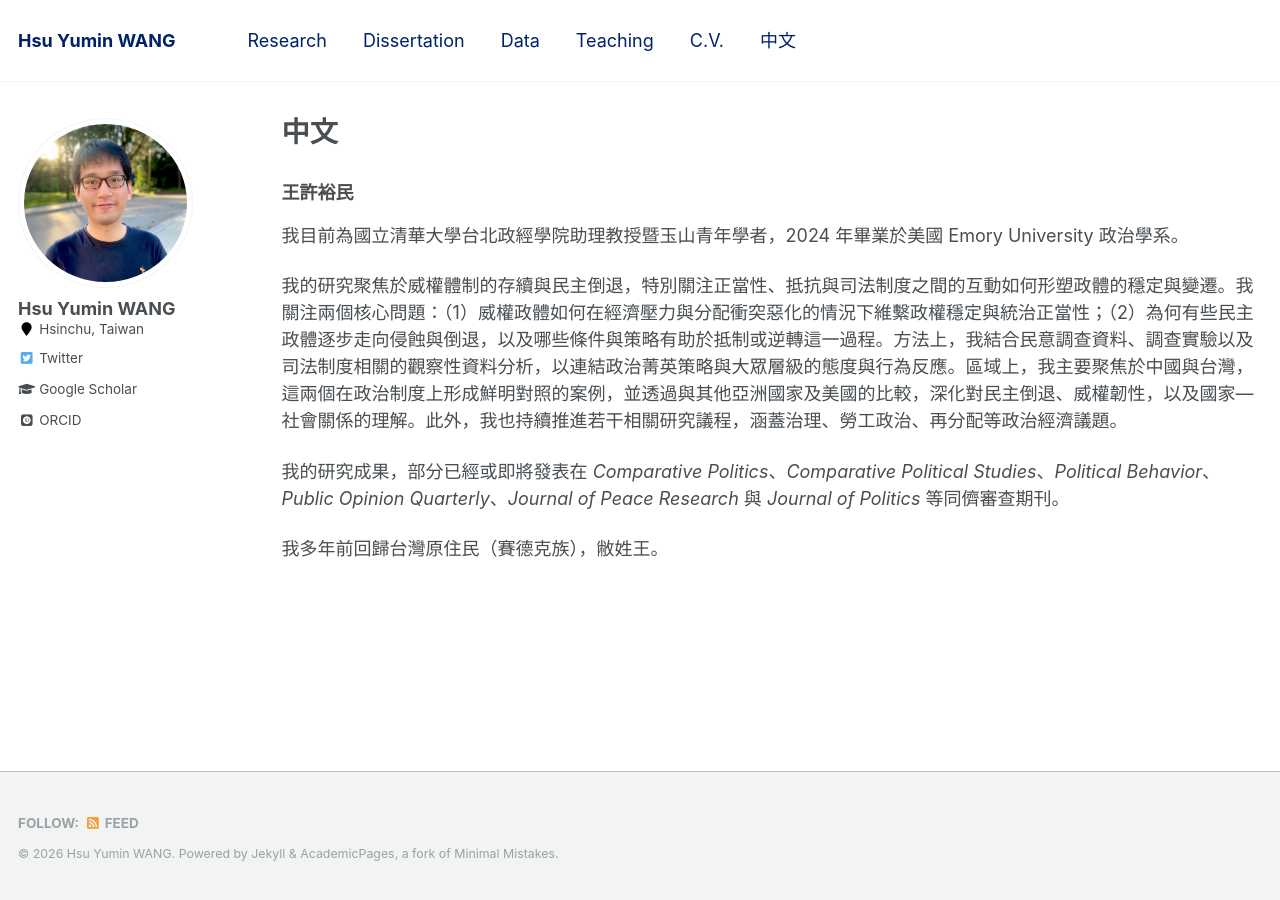
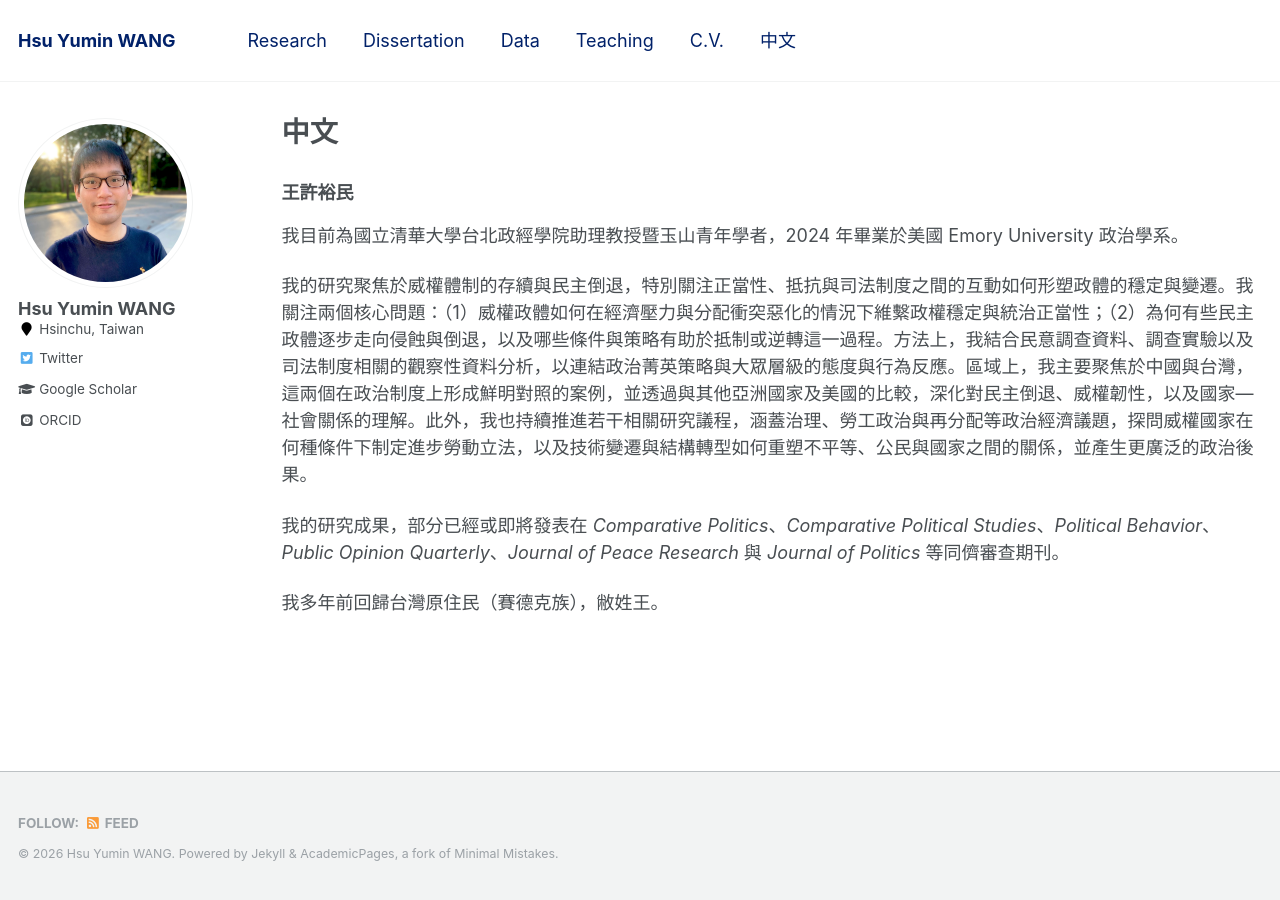
Before and after one commit to hsuyumin/hsuyumin.github.io, a Jekyll site: the page built from _pages/chinese.md, in a window 1280 px wide. Built offline with Jekyll 4.4.1, drawn with Linux system fonts in a browser that asks for light colours; some web fonts are replaced.

Commit message:
Update chinese.md

```diff
--- a/_pages/chinese.md
+++ b/_pages/chinese.md
@@ -11,7 +11,7 @@ redirect_from:
 
 我目前為國立清華大學台北政經學院助理教授暨玉山青年學者，2024 年畢業於美國 Emory University 政治學系。
 
-我的研究聚焦於威權體制的存續與民主倒退，特別關注正當性、抵抗與司法制度之間的互動如何形塑政體的穩定與變遷。我關注兩個核心問題：（1）威權政體如何在經濟壓力與分配衝突惡化的情況下維繫政權穩定與統治正當性；（2）為何有些民主政體逐步走向侵蝕與倒退，以及哪些條件與策略有助於抵制或逆轉這一過程。方法上，我結合民意調查資料、調查實驗以及司法制度相關的觀察性資料分析，以連結政治菁英策略與大眾層級的態度與行為反應。區域上，我主要聚焦於中國與台灣，這兩個在政治制度上形成鮮明對照的案例，並透過與其他亞洲國家及美國的比較，深化對民主倒退、威權韌性，以及國家—社會關係的理解。此外，我也持續推進若干相關研究議程，涵蓋治理、勞工政治、再分配等政治經濟議題。
+我的研究聚焦於威權體制的存續與民主倒退，特別關注正當性、抵抗與司法制度之間的互動如何形塑政體的穩定與變遷。我關注兩個核心問題：（1）威權政體如何在經濟壓力與分配衝突惡化的情況下維繫政權穩定與統治正當性；（2）為何有些民主政體逐步走向侵蝕與倒退，以及哪些條件與策略有助於抵制或逆轉這一過程。方法上，我結合民意調查資料、調查實驗以及司法制度相關的觀察性資料分析，以連結政治菁英策略與大眾層級的態度與行為反應。區域上，我主要聚焦於中國與台灣，這兩個在政治制度上形成鮮明對照的案例，並透過與其他亞洲國家及美國的比較，深化對民主倒退、威權韌性，以及國家—社會關係的理解。此外，我也持續推進若干相關研究議程，涵蓋治理、勞工政治與再分配等政治經濟議題，探問威權國家在何種條件下制定進步勞動立法，以及技術變遷與結構轉型如何重塑不平等、公民與國家之間的關係，並產生更廣泛的政治後果。
 
 我的研究成果，部分已經或即將發表在 _Comparative Politics_、_Comparative Political Studies_、_Political Behavior_、_Public Opinion Quarterly_、_Journal of Peace Research_ 與 _Journal of Politics_ 等同儕審查期刊。
 
```
